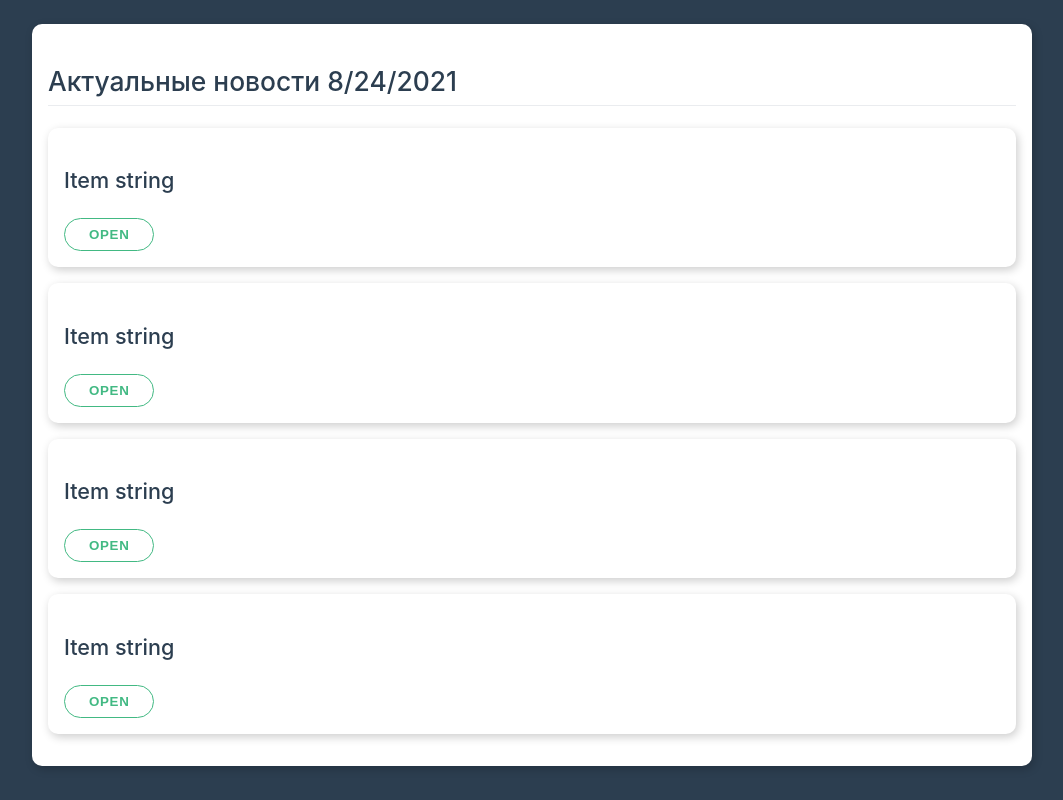
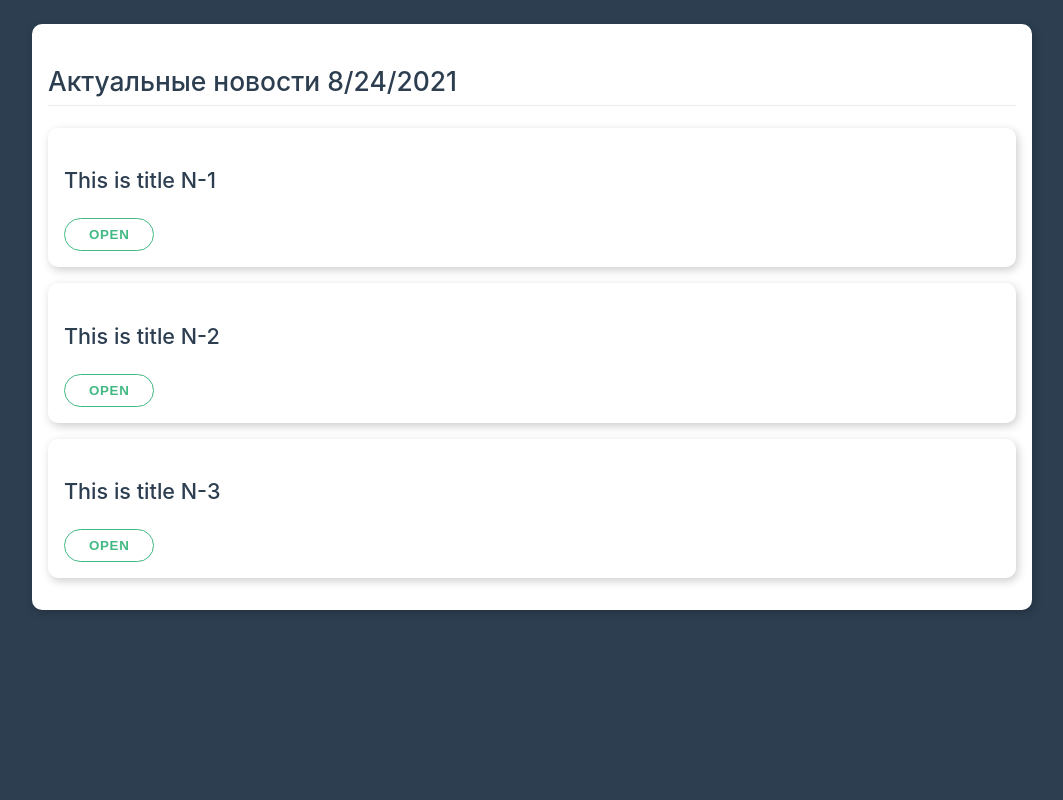
Before and after one commit to alami/js-vue-game, a Vue app in the folder vue3/ch06/: page / in a window 1280 px wide. Shown: the whole page, without its empty margins (108-1171 px from the left). Built offline with nearby package versions, Linux system fonts and the light colour scheme.

Commit message:
ch06-05: v3.using props: ['title'] in data(){} for dynamiic

```diff
--- a/vue3/ch06/src/App.vue
+++ b/vue3/ch06/src/App.vue
@@ -2,10 +2,9 @@
   <div class="container pt-1">
     <div class="card">
       <h2>Актуальные новости {{now}}</h2>
-      <app-news></app-news>
-      <app-news></app-news>
-      <app-news></app-news>
-      <AppNews />
+      <app-news title="This is title N-1"></app-news>
+      <app-news title="This is title N-2"></app-news>
+      <app-news title="This is title N-3"></app-news>
     </div>
   </div>
 </template>
@@ -17,7 +16,6 @@ export default {
   data  (){
     return {
       now: new Date().toLocaleDateString(),
-      isOpen: false,
       news: [
           'Джо победил на выборах',
           'Вью 3 работате успешно',
@@ -25,9 +23,7 @@ export default {
     }
   },
   components: {
-    // 'app-news': AppNews,
-    //'AppNews': AppNews,
-    AppNews,
+    'app-news': AppNews,
   }
 }
 </script>
--- a/vue3/ch06/src/AppNews.vue
+++ b/vue3/ch06/src/AppNews.vue
@@ -1,6 +1,6 @@
 <template>
   <div class="card">
-    <h3>{{item}}</h3>
+    <h3>{{title}}</h3>
     <button class="btn" @click="isOpen=!isOpen">Open</button>
     <p v-if="isOpen">Lorem ipsum dolor sit amet, consectetur adipisicing elit. Culpa, odit.</p>
   </div>
@@ -8,6 +8,7 @@
 
 <script>
 export default {
+  props: ['title',],
   data() {
     return {
       item: 'Item string',
```
